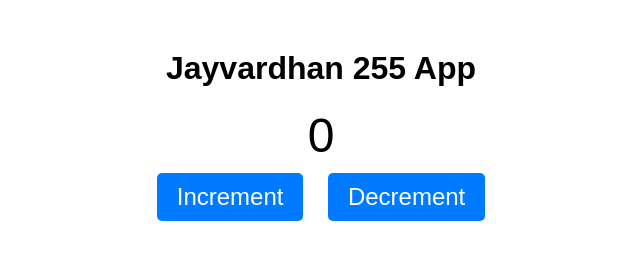
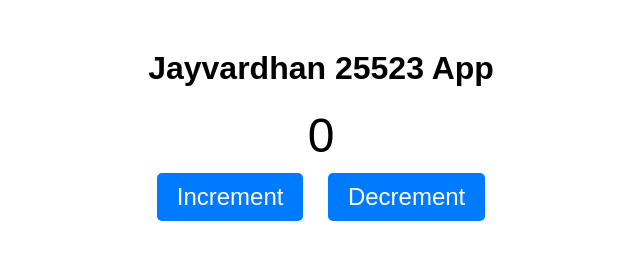
Before and after one commit to jayvardhan2111/circle-cli, a plain HTML site: page index.html in a window 1280 px wide. Shown: the whole page, without its empty margins (319-959 px from the left). Drawn offline with Linux system fonts and the light colour scheme.

Commit message:
added new code

```diff
--- a/index.html
+++ b/index.html
@@ -34,7 +34,7 @@
   </style>
 </head>
 <body>
-  <h1>Jayvardhan 255 App</h1>
+  <h1>Jayvardhan 25523 App</h1>
   <div class="counter" id="counter">0</div>
   <button class="button" onclick="increment()">Increment</button>
   <button class="button" onclick="decrement()">Decrement</button>
```
